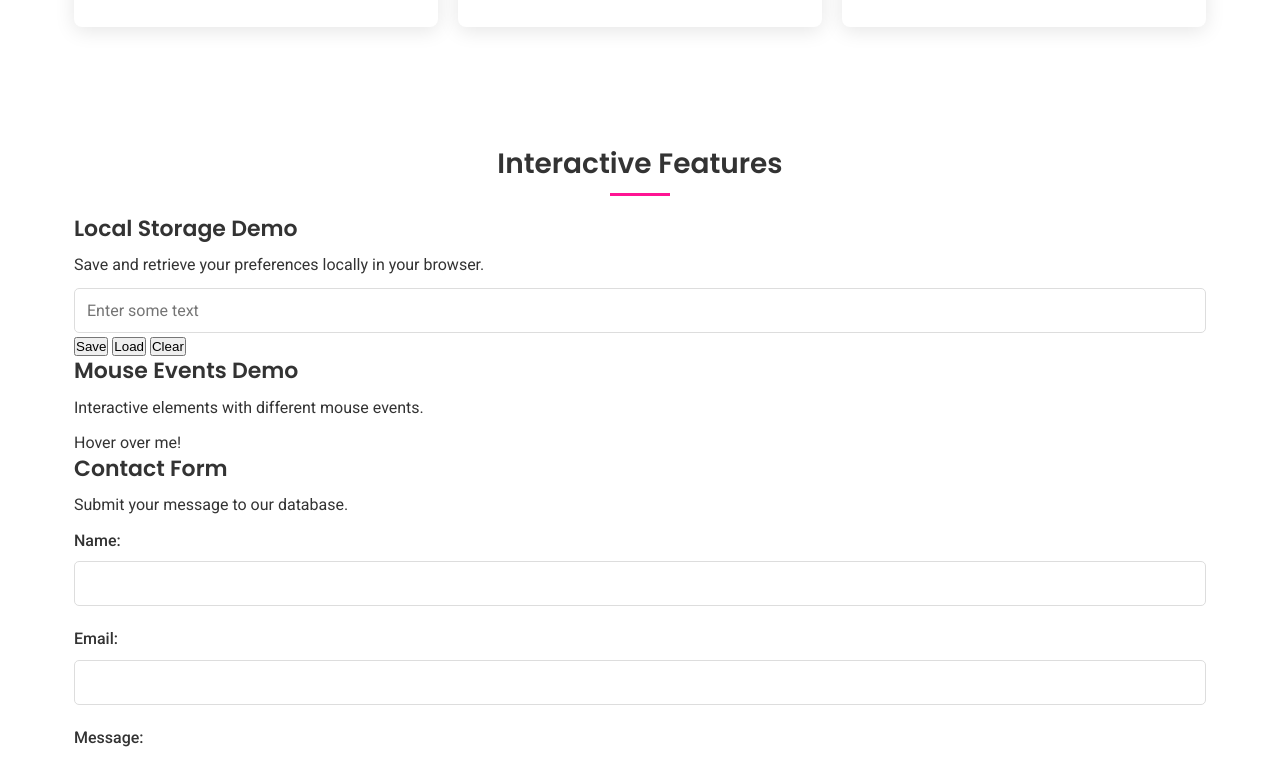
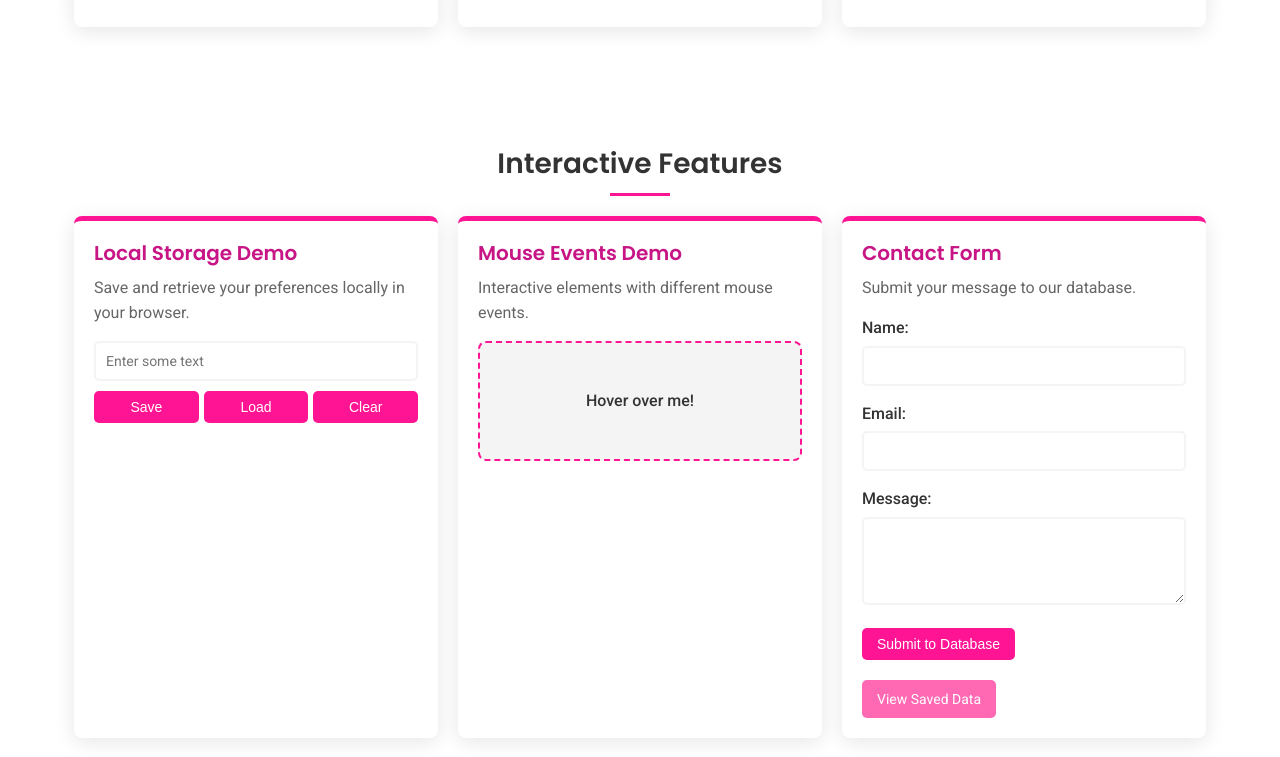
Before and after one commit to mahshidkazemi/my-website, a plain HTML site: page index.html in a window 1280 px wide. Shown: the part 2303-3060 px from the top of the page. Drawn offline with Linux system fonts and the light colour scheme.

Commit message:
Update style.css

```diff
--- a/style.css
+++ b/style.css
@@ -387,6 +387,181 @@ section {
     flex-grow: 1;
 }
 
+#features {
+    background-color: var(--white);
+}
+
+.features-grid {
+    display: grid;
+    grid-template-columns: repeat(auto-fit, minmax(350px, 1fr));
+    gap: var(--element-spacing);
+    margin-top: var(--element-spacing);
+}
+
+.feature-card {
+    background-color: var(--white);
+    border-radius: 8px;
+    padding: 2rem;
+    box-shadow: 0 4px 20px rgba(0, 0, 0, 0.1);
+    transition: transform 0.3s ease, box-shadow 0.3s ease;
+    border-top: 5px solid var(--primary-color);
+}
+
+.feature-card:hover {
+    transform: translateY(-5px);
+    box-shadow: 0 10px 25px rgba(0, 0, 0, 0.15);
+}
+
+.feature-card h3 {
+    color: var(--primary-dark);
+    margin-bottom: 1rem;
+    font-size: 2rem;
+}
+
+.feature-card p {
+    color: var(--medium);
+    margin-bottom: 1.5rem;
+}
+
+/* Local Storage Demo Styles */
+.storage-demo input {
+    width: 100%;
+    padding: 1rem;
+    border: 2px solid var(--light);
+    border-radius: 5px;
+    font-size: 1.4rem;
+    margin-bottom: 1rem;
+    transition: border-color 0.3s ease;
+}
+
+.storage-demo input:focus {
+    outline: none;
+    border-color: var(--primary-color);
+}
+
+.button-group {
+    display: flex;
+    gap: 0.5rem;
+    margin-bottom: 1rem;
+    flex-wrap: wrap;
+}
+
+.feature-btn {
+    padding: 0.8rem 1.5rem;
+    background-color: var(--primary-color);
+    color: var(--white);
+    border: none;
+    border-radius: 5px;
+    font-size: 1.4rem;
+    cursor: pointer;
+    transition: all 0.3s ease;
+    flex: 1;
+    min-width: 80px;
+}
+
+.feature-btn:hover {
+    background-color: var(--primary-dark);
+    transform: translateY(-2px);
+}
+
+/* Mouse Events Demo Styles */
+.interactive-box {
+    width: 100%;
+    height: 120px;
+    background-color: var(--light);
+    border: 2px dashed var(--primary-color);
+    border-radius: 8px;
+    display: flex;
+    align-items: center;
+    justify-content: center;
+    cursor: pointer;
+    transition: all 0.3s ease;
+    margin-bottom: 1rem;
+    position: relative;
+}
+
+.interactive-box:hover {
+    border-style: solid;
+}
+
+#mouseText {
+    font-size: 1.6rem;
+    font-weight: 500;
+    color: var(--dark);
+    transition: all 0.3s ease;
+}
+
+/* Database Form Styles */
+.database-form {
+    margin-bottom: 1rem;
+}
+
+.database-form .form-group {
+    margin-bottom: 1.5rem;
+}
+
+.database-form label {
+    display: block;
+    margin-bottom: 0.5rem;
+    font-weight: 500;
+    color: var(--dark);
+}
+
+.database-form input,
+.database-form textarea {
+    width: 100%;
+    padding: 1rem;
+    border: 2px solid var(--light);
+    border-radius: 5px;
+    font-size: 1.4rem;
+    font-family: var(--body-font);
+    transition: border-color 0.3s ease;
+}
+
+.database-form input:focus,
+.database-form textarea:focus {
+    outline: none;
+    border-color: var(--primary-color);
+}
+
+.database-form textarea {
+    resize: vertical;
+    min-height: 80px;
+}
+
+.view-data-link {
+    display: inline-block;
+    margin-top: 1rem;
+    padding: 0.8rem 1.5rem;
+    background-color: var(--primary-light);
+    color: var(--white);
+    text-decoration: none;
+    border-radius: 5px;
+    font-size: 1.4rem;
+    transition: all 0.3s ease;
+}
+
+.view-data-link:hover {
+    background-color: var(--primary-color);
+    transform: translateY(-2px);
+}
+
+/* Result Display Styles */
+.result-display {
+    padding: 1rem;
+    border-radius: 5px;
+    background-color: var(--light);
+    min-height: 50px;
+    display: flex;
+    align-items: center;
+    font-size: 1.4rem;
+    margin-top: 1rem;
+}
+
+.result-display:empty {
+    display: none;
+}
+
 #contact {
     background-color: var(--light);
 }
```
